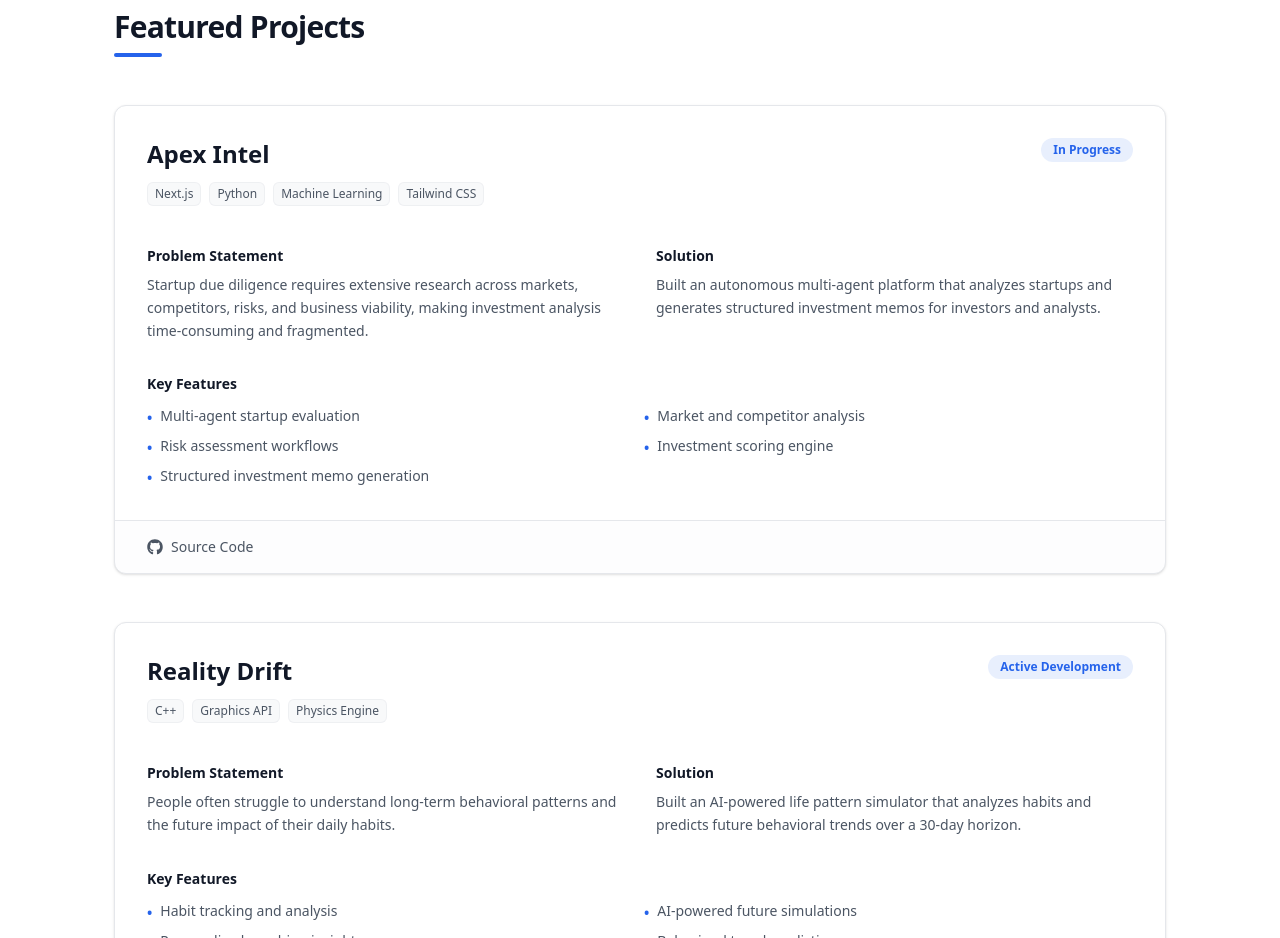
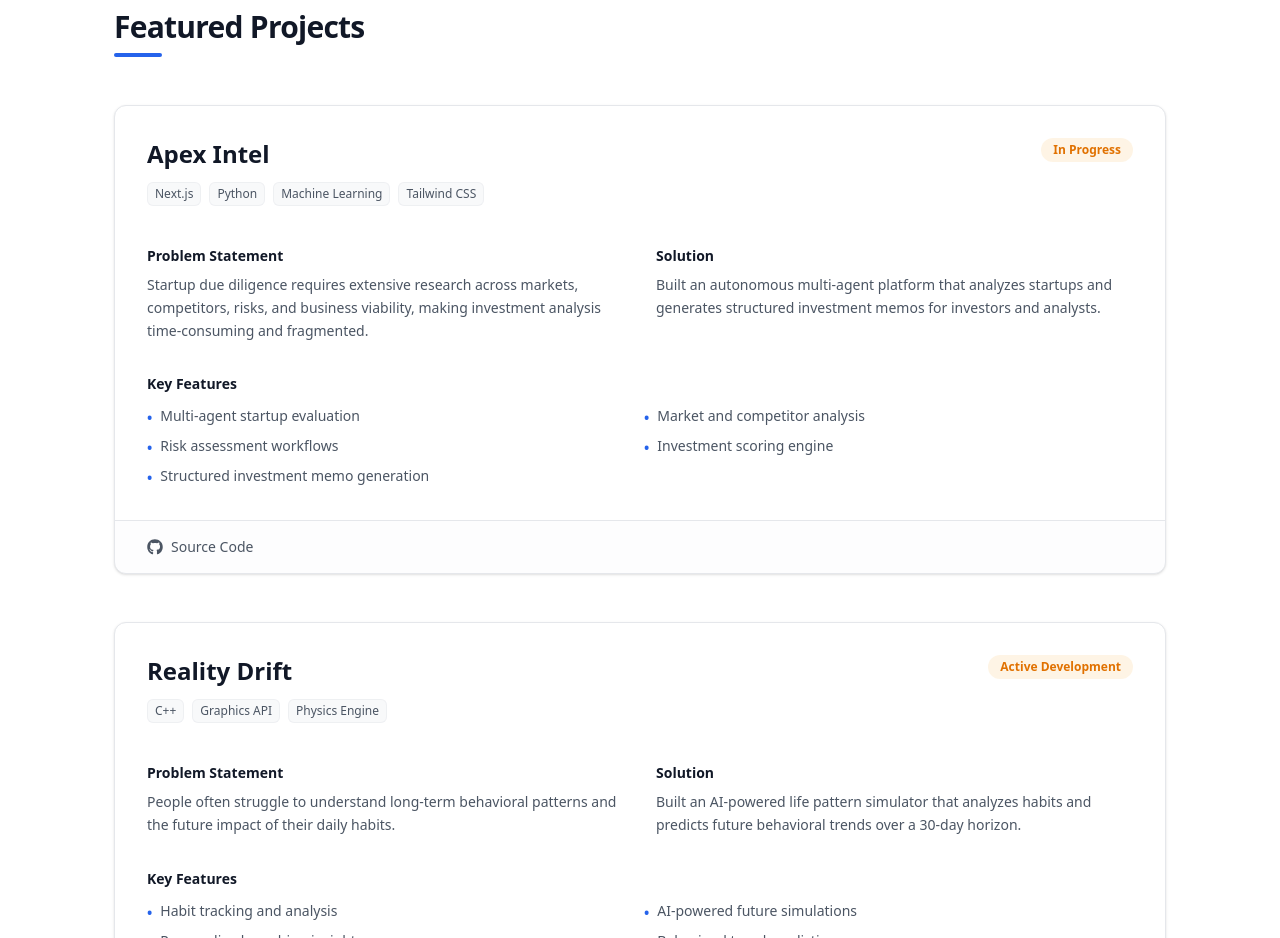
Before and after one commit to sohan1611/Portfolio, a Next.js app: page / in a window 1280 px wide. Shown: the part 3440-4378 px from the top of the page. Built offline with nearby package versions, Linux system fonts and the light colour scheme; no server answers.

Commit message:
Update project status badge color to light yellowish

```diff
--- a/src/components/sections/Projects.tsx
+++ b/src/components/sections/Projects.tsx
@@ -35,7 +35,7 @@
                       ))}
                     </div>
                   </div>
-                  <span className="inline-flex items-center rounded-full bg-primary/10 px-3 py-1 text-xs font-semibold text-primary whitespace-nowrap">
+                  <span className="inline-flex items-center rounded-full bg-amber-500/10 px-3 py-1 text-xs font-semibold text-amber-600 dark:text-amber-400 whitespace-nowrap">
                     {project.status}
                   </span>
                 </div>
```
